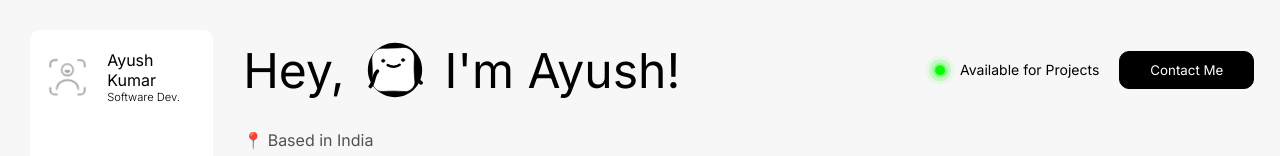
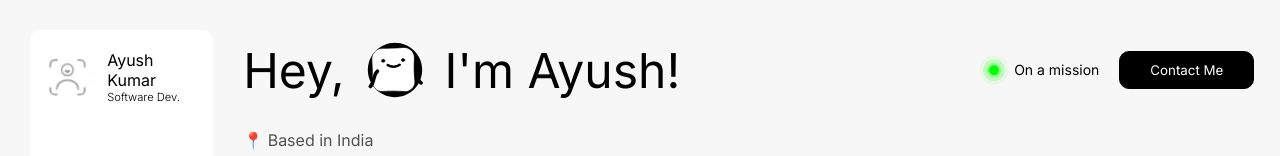
Before and after one commit to AYUSH-pro-grammer/Portfolio, a React (Vite) app: page / in a window 1280 px wide. Shown: the top 156 px of the page. Built offline with nearby package versions, Linux system fonts and the light colour scheme.

Commit message:
Update Header.tsx

```diff
--- a/src/components/header/Header.tsx
+++ b/src/components/header/Header.tsx
@@ -53,7 +53,7 @@ const Header = () => {
 
       />
 
-                                <h1 className='projectAvail'>Available for Projects</h1>
+                                <h1 className='projectAvail'>On a mission</h1>
 
 
                               </div>
```
